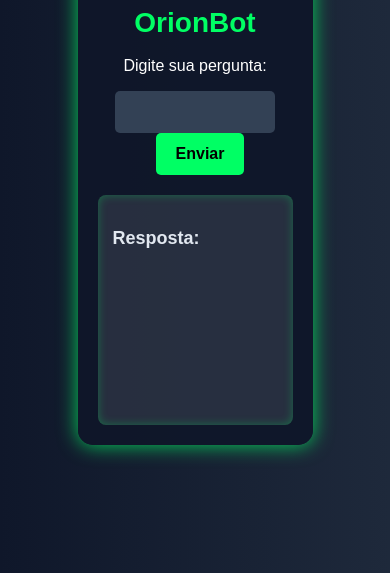
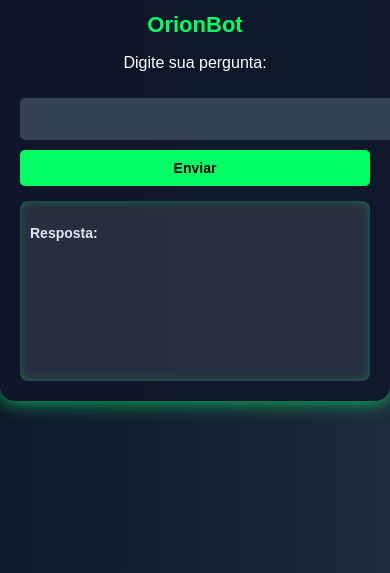
Before and after one commit to Calcini/orionbot, a Flask app: page / in a window 390 px wide. Shown: the part 271-844 px from the top of the page. Run offline with Flask 3, Linux system fonts and the light colour scheme; grey boxes are pictures that could not be loaded.

Commit message:
Ajustando layout responsivo para mobile

```diff
--- a/templates/index.html
+++ b/templates/index.html
@@ -19,7 +19,8 @@
         }
 
         .container {
-            width: 50%;
+            width: 90%;
+            max-width: 400px; /* Define limite para telas menores */
             padding: 20px;
             background: rgba(15, 23, 42, 0.95);
             border-radius: 15px;
@@ -29,8 +30,8 @@
 
         /* Estilo do robô */
         .logo {
-            width: 120px;
-            height: 120px;
+            width: 100px;
+            height: 100px;
             background: url('https://cdn-icons-png.flaticon.com/512/4712/4712139.png') no-repeat center;
             background-size: contain;
             margin: auto;
@@ -52,12 +53,12 @@
 
         h1 {
             color: #00FF64;
-            font-size: 28px;
+            font-size: 24px;
             margin-top: 10px;
         }
 
         input[type="text"] {
-            width: 70%;
+            width: 100%;
             padding: 12px;
             border: none;
             border-radius: 5px;
@@ -65,19 +66,21 @@
             background-color: #334155;
             color: white;
             outline: none;
+            margin-top: 10px;
         }
 
         button {
+            width: 100%;
             background-color: #00FF64;
             color: black;
-            padding: 12px 20px;
+            padding: 12px;
             border: none;
             font-size: 16px;
             border-radius: 5px;
             cursor: pointer;
             transition: 0.3s;
             font-weight: bold;
-            margin-left: 10px;
+            margin-top: 10px;
         }
 
         button:hover {
@@ -85,18 +88,49 @@
         }
 
         .resposta-container {
-            margin-top: 20px;
+            margin-top: 15px;
             background-color: rgba(255, 255, 255, 0.1);
-            padding: 15px;
+            padding: 10px;
             border-radius: 8px;
             text-align: left;
             color: #E2E8F0;
-            font-size: 18px;
-            height: 200px;
+            font-size: 16px;
+            height: 180px;
             overflow-y: auto;
             box-shadow: inset 0 0 10px rgba(0, 255, 100, 0.3);
         }
 
+        /* Estilos responsivos */
+        @media (max-width: 768px) {
+            .container {
+                width: 95%;
+                max-width: 360px;
+            }
+
+            .logo {
+                width: 80px;
+                height: 80px;
+            }
+
+            h1 {
+                font-size: 22px;
+            }
+
+            input {
+                font-size: 14px;
+                padding: 10px;
+            }
+
+            button {
+                font-size: 14px;
+                padding: 10px;
+            }
+
+            .resposta-container {
+                font-size: 14px;
+                height: 160px;
+            }
+        }
     </style>
 </head>
 <body>
```
